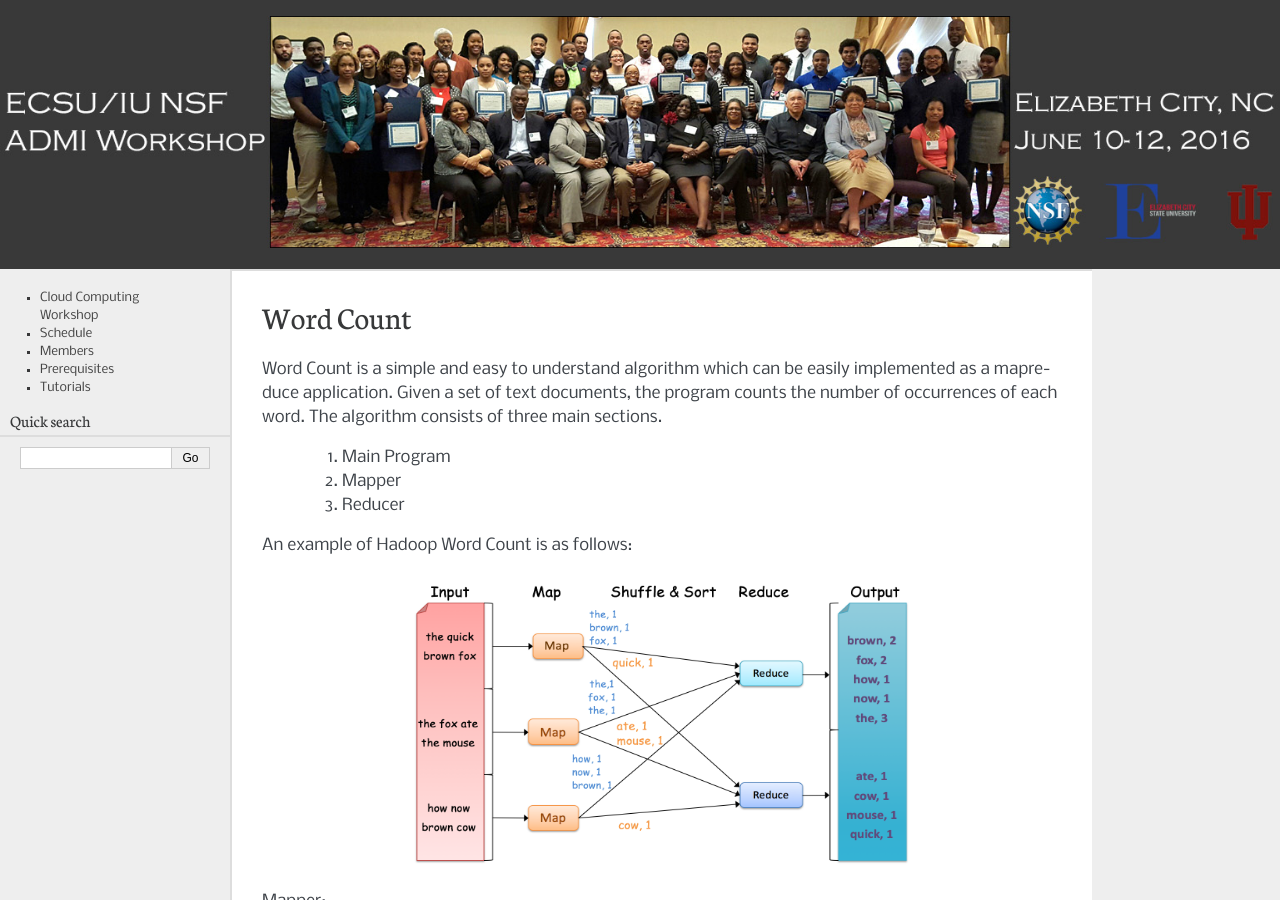
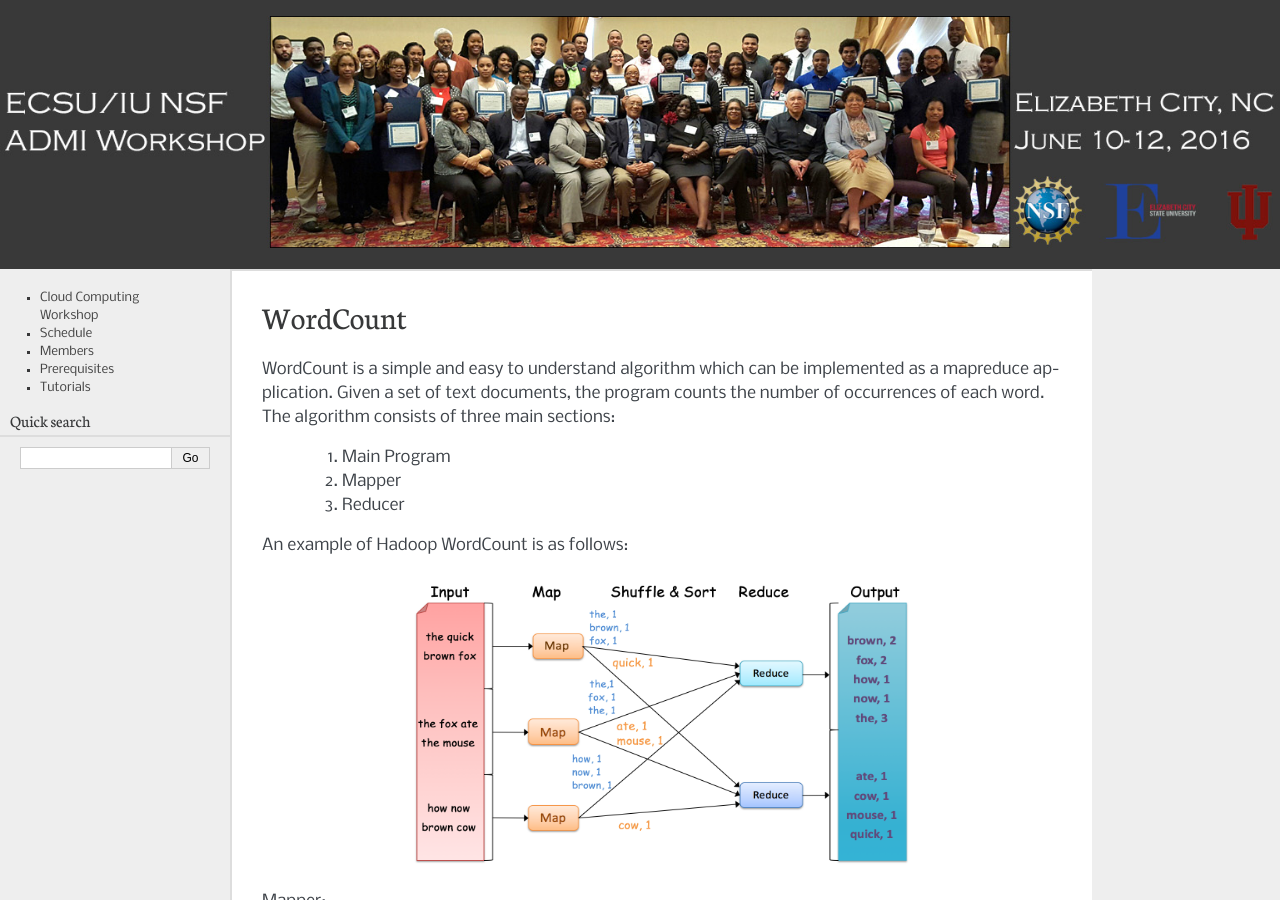
Before and after one commit to wigginst/www-1, a Sphinx documentation site: the page built from docs/source/wordcount.rst, in a window 1280 px wide and 900 px high. Built offline with Sphinx 7.4.7, drawn with Linux system fonts in a browser that asks for light colours.

Commit message:
Update wordcount.rst

```diff
--- a/docs/source/wordcount.rst
+++ b/docs/source/wordcount.rst
@@ -1,12 +1,12 @@
-Word Count
+WordCount
 ==========
-Word Count is a simple and easy to understand algorithm which can be easily implemented as a mapreduce application. Given a set of text documents, the program counts the number of occurrences of each word. The algorithm consists of three main sections.
+WordCount is a simple and easy to understand algorithm which can be implemented as a mapreduce application. Given a set of text documents, the program counts the number of occurrences of each word. The algorithm consists of three main sections:
 
     1. Main Program
     2. Mapper
     3. Reducer
 
-An example of Hadoop Word Count is as follows:
+An example of Hadoop WordCount is as follows:
 
 .. image:: images/figures/wordcount.png
    :height: 300px
```
